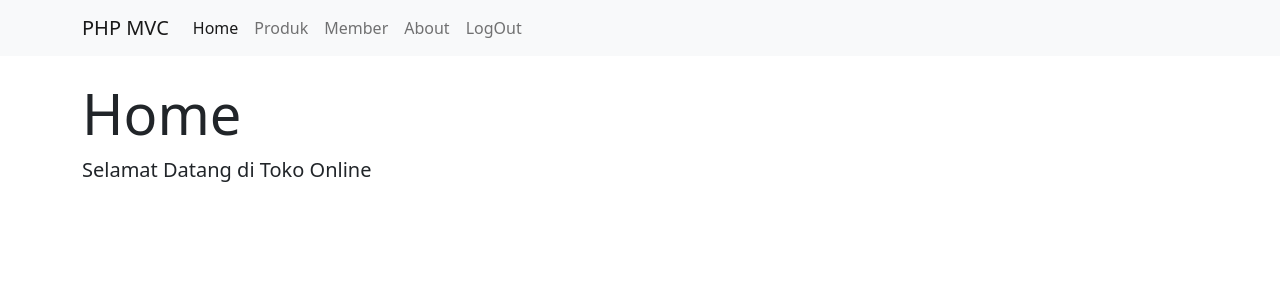
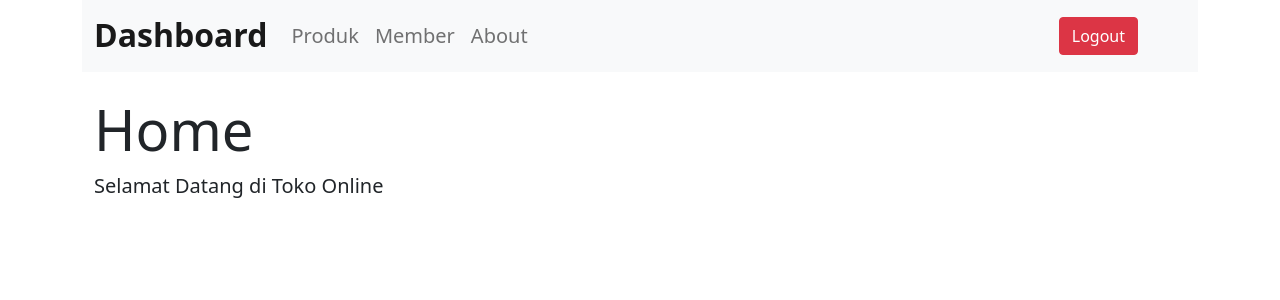
Before and after one commit to jeremyascornelis/practice-projects, a PHP site: the page made by mvc/mvcAdmin/app/views/home/index.php in a window 1280 px wide. Shown: the top 300 px of the page. Run offline with PHP 8.4, Linux system fonts and the light colour scheme; the template is opened without the code that fills it, so the values that code supplies are empty; some libraries are stand-ins or nearby versions.

Commit message:
add padding in mvcAdmin

```diff
--- a/mvc/mvcAdmin/app/views/about/index.php
+++ b/mvc/mvcAdmin/app/views/about/index.php
@@ -1,4 +1,4 @@
-<div class="container">
+<div class="container ps-4">
 <h1 class="display-4"><b>About</b></h1>
     <p>Toko Online Tanaman Hias</p>
     <p>Jl Semarang , 024 12345678</p>
--- a/mvc/mvcAdmin/app/views/home/index.php
+++ b/mvc/mvcAdmin/app/views/home/index.php
@@ -1,4 +1,4 @@
-<div class="container">
+<div class="container ps-4">
     <div class="jumbotron mt-4">
         <h1 class="display-4"><b>Home</b></h1>
         <p class="lead">Selamat Datang di Toko Online</p>
--- a/mvc/mvcAdmin/app/views/member/index.php
+++ b/mvc/mvcAdmin/app/views/member/index.php
@@ -1,4 +1,4 @@
-<div class="container mt-3">
+<div class="container mt-3 ps-4">
 
     <div class="row">
         <div class="col-lg-6">
--- a/mvc/mvcAdmin/app/views/produk/index.php
+++ b/mvc/mvcAdmin/app/views/produk/index.php
@@ -1,4 +1,4 @@
-<div class="container mt-3">
+<div class="container mt-3 ps-4">
 
     <div class="row">
         <div class="col-lg-6">
--- a/mvc/mvcAdmin/app/views/templates/header.php
+++ b/mvc/mvcAdmin/app/views/templates/header.php
@@ -8,20 +8,32 @@
     <link href='https://cdn.jsdelivr.net/npm/bootstrap@5.1.0/dist/css/bootstrap.min.css' rel='stylesheet' integrity='sha384-KyZXEAg3QhqLMpG8r+8fhAXLRk2vvoC2f3B09zVXn8CA5QIVfZOJ3BCsw2P0p/We' crossorigin='anonymous'>
 </head>
 <body>
+<div class="container">
 <nav class="navbar navbar-expand-lg navbar-light bg-light">
-    <div class="container">
-        <a class="navbar-brand" href="<?= BASEURL;?>">PHP MVC</a>
-        <button class="navbar-toggler" type="button" data-bs-toggle="collapse" data-bs-target="#navbarNavAltMarkup" aria-controls="navbarNavAltMarkup" aria-expanded="false" aria-label="Toggle navigation">
-            <span class="navbar-toggler-icon"></span>
-        </button>
-        <div class="collapse navbar-collapse" id="navbarNavAltMarkup">
-            <div class="navbar-nav">
-                <a class="nav-link active" aria-current="page" href="<?= BASEURL;?>">Home</a>
-                <a class="nav-link" href="<?= BASEURL;?>/produk">Produk</a>
-                <a class="nav-link" href="<?= BASEURL;?>/member">Member</a>
-                <a class="nav-link" href="<?= BASEURL;?>/about">About</a>
-                <a class="nav-link" href="<?= BASEURL;?>/user/logout">LogOut</a>
-            </div>
-        </div>
+  <div class="container-fluid">
+  <h1><a href="<?= BASEURL;?>" class="navbar-brand mb-0 h1 fs-2" style="font-size: 30px"><b>Dashboard</b></a></h1>
+    <button class="navbar-toggler" type="button" data-bs-toggle="collapse" data-bs-target="#navbarText" aria-controls="navbarText" aria-expanded="false" aria-label="Toggle navigation">
+      <span class="navbar-toggler-icon"></span>
+    </button>
+    <div class="collapse navbar-collapse" id="navbarText">
+      <ul class="navbar-nav me-auto mb-2 mb-lg-0">
+        <!-- <li class="nav-item">
+          <a class="nav-link active fs-5" aria-current="page" href="<?= BASEURL;?>"><b>Dashboard</b></a>
+        </li> -->
+        <li class="nav-item">
+          <a class="nav-link fs-5" href="<?= BASEURL;?>/produk">Produk</a>
+        </li>
+        <li class="nav-item">
+          <a class="nav-link fs-5" href="<?= BASEURL;?>/member">Member</a>
+        </li>
+        <li class="nav-item">
+          <a class="nav-link fs-5" href="<?= BASEURL;?>/about">About</a>
+        </li>
+      </ul>
+      <span class="navbar-text">
+      <button class="btn btn-danger me-5"><a href="<?= BASEURL;?>/user/logout" style="color: #fff; font-size: 16px; text-decoration:none;">Logout</a></button>
+      </span>
+    </div>
   </div>
 </nav>
+</div>
```
